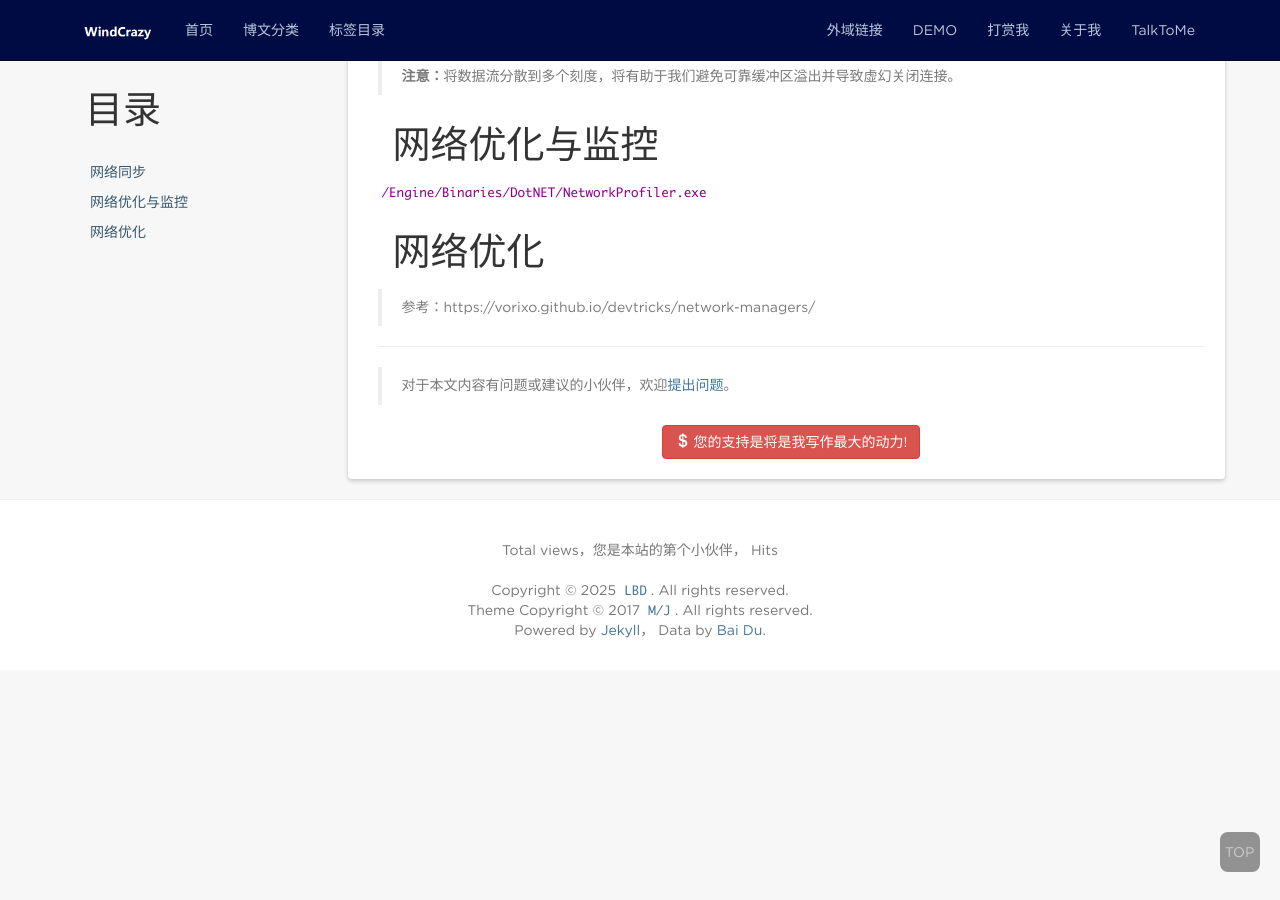
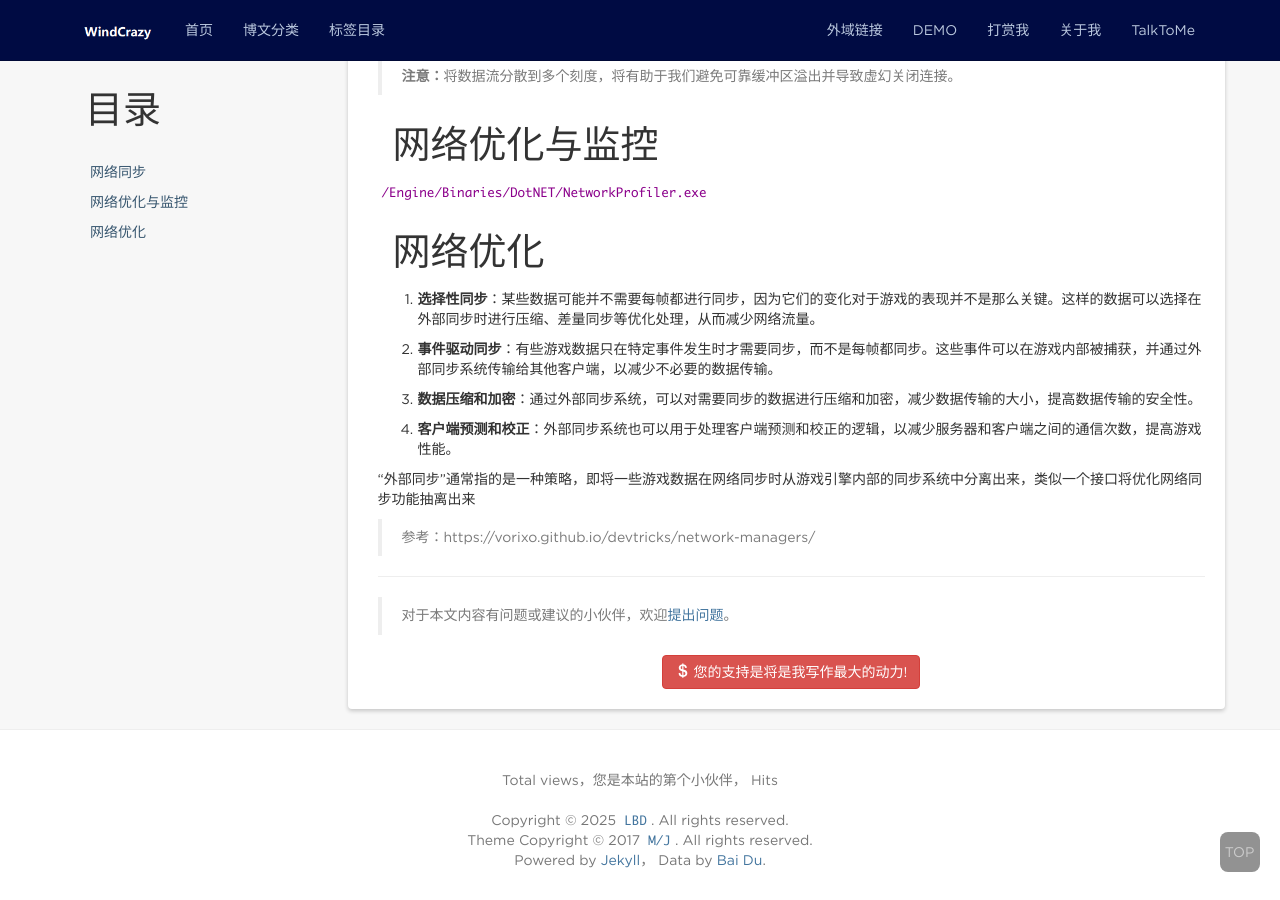
Before and after one commit to windcrazy123/windcrazy123.github.io, a Jekyll site: the page built from _posts/UE/Network/2024-4-30-Network1.md, in a window 1280 px wide and 900 px high, scrolled down 5334 px. Built offline with Jekyll 4.4.1, drawn with Linux system fonts in a browser that asks for light colours; nearby versions of some CDN libraries; comment, search, counter and statistics services are not loaded.

Commit message:
网络优化小更新

```diff
--- a/_posts/UE/Network/2024-4-30-Network1.md
+++ b/_posts/UE/Network/2024-4-30-Network1.md
@@ -264,4 +264,14 @@ void ANetworkTeachingCharacter::Tick(float DeltaSeconds)
 
 # 网络优化
 
+1. **选择性同步**：某些数据可能并不需要每帧都进行同步，因为它们的变化对于游戏的表现并不是那么关键。这样的数据可以选择在外部同步时进行压缩、差量同步等优化处理，从而减少网络流量。
+
+2. **事件驱动同步**：有些游戏数据只在特定事件发生时才需要同步，而不是每帧都同步。这些事件可以在游戏内部被捕获，并通过外部同步系统传输给其他客户端，以减少不必要的数据传输。
+
+3. **数据压缩和加密**：通过外部同步系统，可以对需要同步的数据进行压缩和加密，减少数据传输的大小，提高数据传输的安全性。
+
+4. **客户端预测和校正**：外部同步系统也可以用于处理客户端预测和校正的逻辑，以减少服务器和客户端之间的通信次数，提高游戏性能。
+
+"外部同步"通常指的是一种策略，即将一些游戏数据在网络同步时从游戏引擎内部的同步系统中分离出来，类似一个接口将优化网络同步功能抽离出来
+
 > 参考：https://vorixo.github.io/devtricks/network-managers/
```
